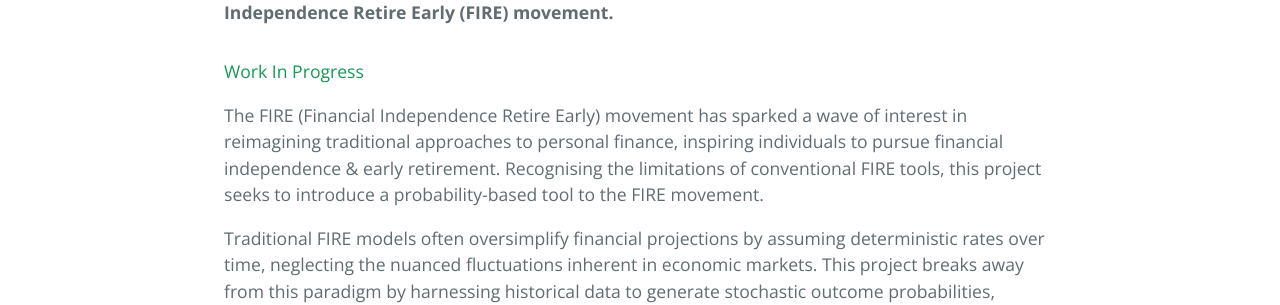
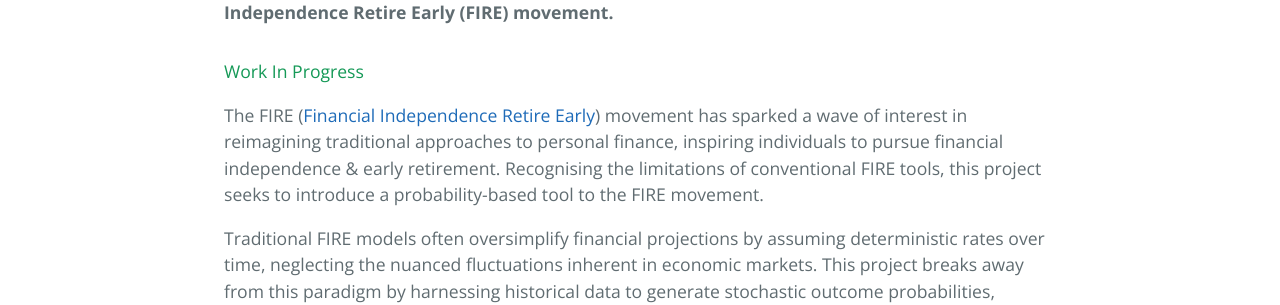
Before and after one commit to AllMyNamesAreGone/Dead-On-Time, a Jekyll site: the page built from index.md, in a window 1280 px wide. Shown: the part 395-700 px from the top of the page. Built offline with Jekyll 4.4.1, drawn with Linux system fonts in a browser that asks for light colours; part of the change alters nothing that is shown.

```diff
--- a/index.md
+++ b/index.md
@@ -6,9 +6,11 @@ filename: index
 
 **An actuarial addition to traditional personal-line financial tools for the Financial Independence Retire Early (FIRE) movement.**
 
+
+
 #### Work In Progress
 
-The FIRE (Financial Independence Retire Early) movement has sparked a wave of interest in reimagining traditional approaches to personal finance, inspiring individuals to pursue financial independence & early retirement. Recognising the limitations of conventional FIRE tools, this project seeks to introduce a probability-based tool to the FIRE movement.
+The FIRE ([Financial Independence Retire Early](https://earlyretirementnow.com/2023/03/10/the-basics-of-fire/)) movement has sparked a wave of interest in reimagining traditional approaches to personal finance, inspiring individuals to pursue financial independence & early retirement. Recognising the limitations of conventional FIRE tools, this project seeks to introduce a probability-based tool to the FIRE movement.
 
 Traditional FIRE models often oversimplify financial projections by assuming deterministic rates over time, neglecting the nuanced fluctuations inherent in economic markets. This project breaks away from this paradigm by harnessing historical data to generate stochastic outcome probabilities, offering a more comprehensive view of economic trajectories with risk explicitly expressed. Tailored specifically to the Australian context, our model integrates key factors such as local inflation, cash, bond rates, and global stock rates, catering to the unique intricacies of the Australian financial landscape.
 
```
